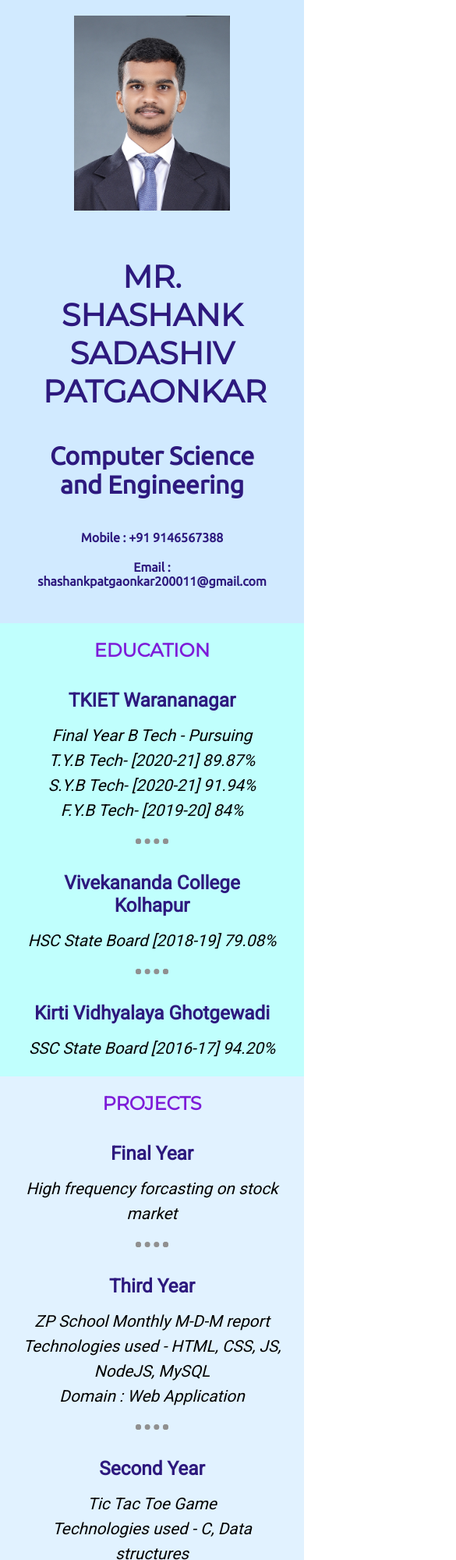
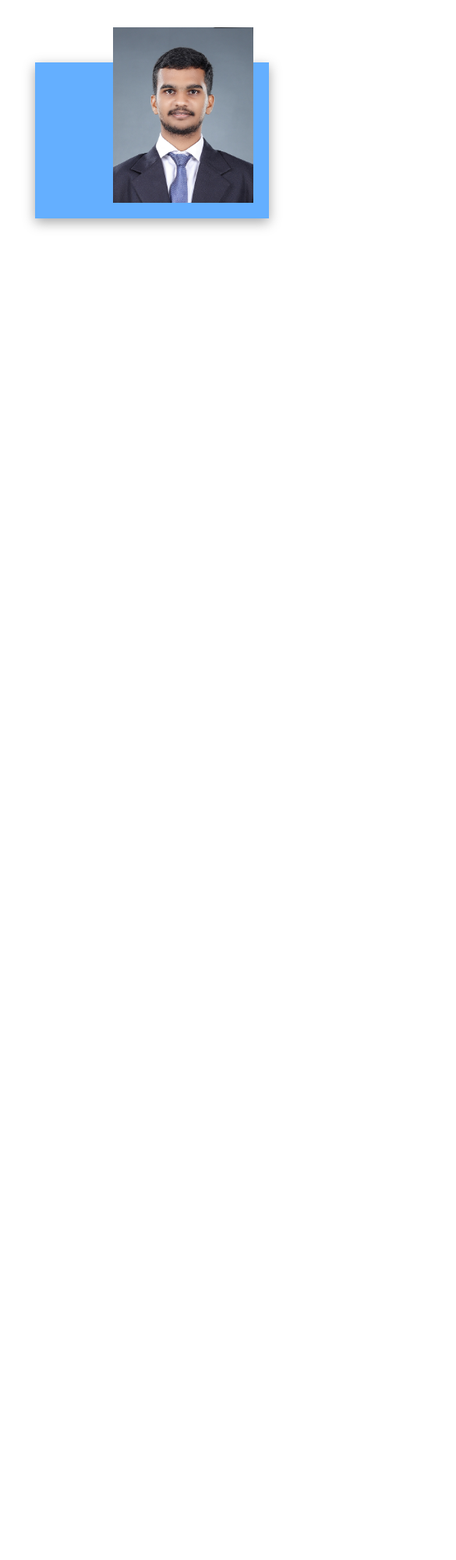
Before and after one commit to shashank-1112/Resmue, a plain HTML site: page index.html in a window 390 px wide. Shown: the top 2000 px of the page at 78% size, 585 px wide, since content can reach past the window. After the commit the page ends 844 px from the top, so only its background shows below. Drawn offline with Linux system fonts and the light colour scheme.

Commit message:
branch 2

```diff
--- /dev/null
+++ b/CSS/styleBranch2.css
@@ -0,0 +1,20 @@
+*{
+    padding: 0;
+}
+
+.top{
+    margin: 80px auto;
+    width: 80%;
+    height: 200px;
+    background-color: rgb(100, 175, 255);
+    box-shadow: rgba(0, 0, 0, 0.35) 0px 5px 15px;
+    position: relative;
+}
+
+img{
+    position: absolute;
+    right: 0;
+    bottom: 0;
+    padding-right: 20px;
+    padding-bottom: 20px;
+}
--- a/index.html
+++ b/index.html
@@ -11,116 +11,11 @@
       href="https://fonts.googleapis.com/css2?family=Montserrat&family=Roboto&family=Ubuntu&display=swap"
       rel="stylesheet"
     />
-    <link rel="stylesheet" href="CSS/style.css" />
+    <link rel="stylesheet" href="CSS/styleBranch2.css" />
   </head>
   <body>
     <div class="top">
-      <div class="images">
-        <img
-          class="profile-img"
-          width="200px"
-          height="250px"
-          src="img/Me.jpg"
-          alt=""
-        />
-      </div>
-      <div class="text">
-        <h1 id="name">MR. SHASHANK SADASHIV PATGAONKAR</h1>
-        <h2 id="quali">Computer Science and Engineering</h2>
-
-        <div class="contact-list">
-          <h2 class="contact">Mobile : +91 9146567388</h2>
-          <h2 class="contact">Email : shashankpatgaonkar200011@gmail.com</h2>
-        </div>
-      </div>
-    </div>
-
-    <div class="education">
-      <h3 class="titles">EDUCATION</h3>
-      <ul class="college">
-        <h3 class="list-title">TKIET Warananagar</h3>
-        <li>Final Year B Tech - Pursuing</li>
-        <li>T.Y.B Tech- [2020-21] 89.87%</li>
-        <li>S.Y.B Tech- [2020-21] 91.94%</li>
-        <li>F.Y.B Tech- [2019-20] 84%</li>
-      </ul>
-      <hr />
-      <ul class="hsc">
-        <h3 class="list-title">Vivekananda College Kolhapur</h3>
-        <li>HSC State Board [2018-19] 79.08%</li>
-      </ul>
-      <hr>
-      <ul class="ssc">
-        <h3 class="list-title">Kirti Vidhyalaya Ghotgewadi</h3>
-        <li>SSC State Board [2016-17] 94.20%</li>
-      </ul>
-    </div>
-
-    <div class="projects">
-      <h3 class="titles">PROJECTS</h3>
-      <ul>
-        <h3 class="list-title">Final Year</h3>
-        <li>High frequency forcasting on stock market</li>
-        <hr />
-        <h3 class="list-title">Third Year</h3>
-        <li>
-          ZP School Monthly M-D-M report
-          <br />
-          Technologies used - HTML, CSS, JS, NodeJS, MySQL
-          <br />
-          Domain : Web Application
-        </li>
-        <hr />
-        <h3 class="list-title">Second Year</h3>
-        <li>
-          Tic Tac Toe Game
-          <br />
-          Technologies used - C, Data structures
-        </li>
-      </ul>
-    </div>
-
-    <div class="skills">
-      <h3 class="titles">SKILLS</h3>
-      <div class="container">
-        <div class="row">
-          <ul>
-            <h3 class="list-title">Soft Skills</h3>
-            <li>Logical Thinking</li>
-            <li>Focused</li>
-            <li>Quick Learner</li>
-            <li>Keen Observer</li>
-          </ul>
-        </div>
-        <div class="row">
-          <ul>
-            <h3 class="list-title">Core Skills</h3>
-            <li>C/C++</li>
-            <li>C#</li>
-            <li>JAVA</li>
-            <li>HTML, CSS</li>
-            <li>Data Structures</li>
-            <li>Database (SQL)</li>
-          </ul>
-        </div>
-      </div>
-    </div>
-
-    <div class="hobbies">
-      <h3 class="titles">HOBBIES</h3>
-      <ul>
-        <li>Reading 📚</li>
-        <li>Writing ✒️</li>
-        <li>Acting 🎭</li>
-        <li>Listening classical music 🎧</li>
-      </ul>
-    </div>
-
-    <div class="footer">
-      <p>
-        The above information furnished by me is true to the best of my
-        knowledge and belief.
-      </p>
+      <img src="img/Me.jpg" width="180px" >
     </div>
   </body>
 </html>
```
